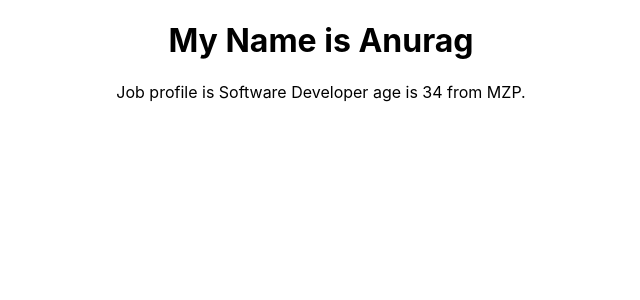
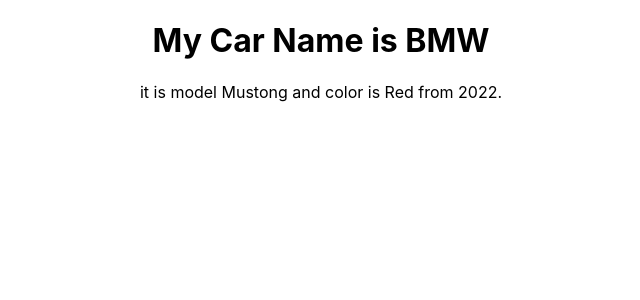
Before and after one commit to anurag-vns/my-react, a React (Create React App) app: page / in a window 1280 px wide. Shown: the top 300 px of the page, without its empty margins (319-959 px from the left). Built offline with nearby package versions, Linux system fonts and the light colour scheme.

Commit message:
single Hook that holds an object

```diff
--- a/src/App.js
+++ b/src/App.js
@@ -1,12 +1,12 @@
 import './App.css';
-import MyName from './components/Hello';
+import MyCar from './components/Hello';
 import Hello from './components/Hello';
 
 function App(props) {
 
   return (
     <div className="App">
-      <MyName></MyName>
+      <MyCar></MyCar>
 
 	</div>);
 }
--- a/src/components/Hello.js
+++ b/src/components/Hello.js
@@ -1,17 +1,14 @@
 import React,{useState} from "react";
-function MyName()
+function MyCar()
 {
-  const[name,setName]=useState("Anurag");
-  const[job,setJob]=useState("Software Developer");
-  const[age,setAge]=useState("34");
-  const[address,setAddress]=useState("MZP");
+  const[car, setCar]= useState({brand:"BMW",Model:"Mustong", Year:"2022",color:"Red"});
   return(
 <>
-    <h1>My Name is {name}</h1>
+    <h1>My Car Name is {car.brand}</h1>
     <p>
-      Job profile is {job} age is {age} from {address}.
+      it is model  {car.Model} and color is {car.color} from  {car.Year}.
     </p>
    </>
   )
 }
-  export default MyName;
+  export default MyCar;
```
